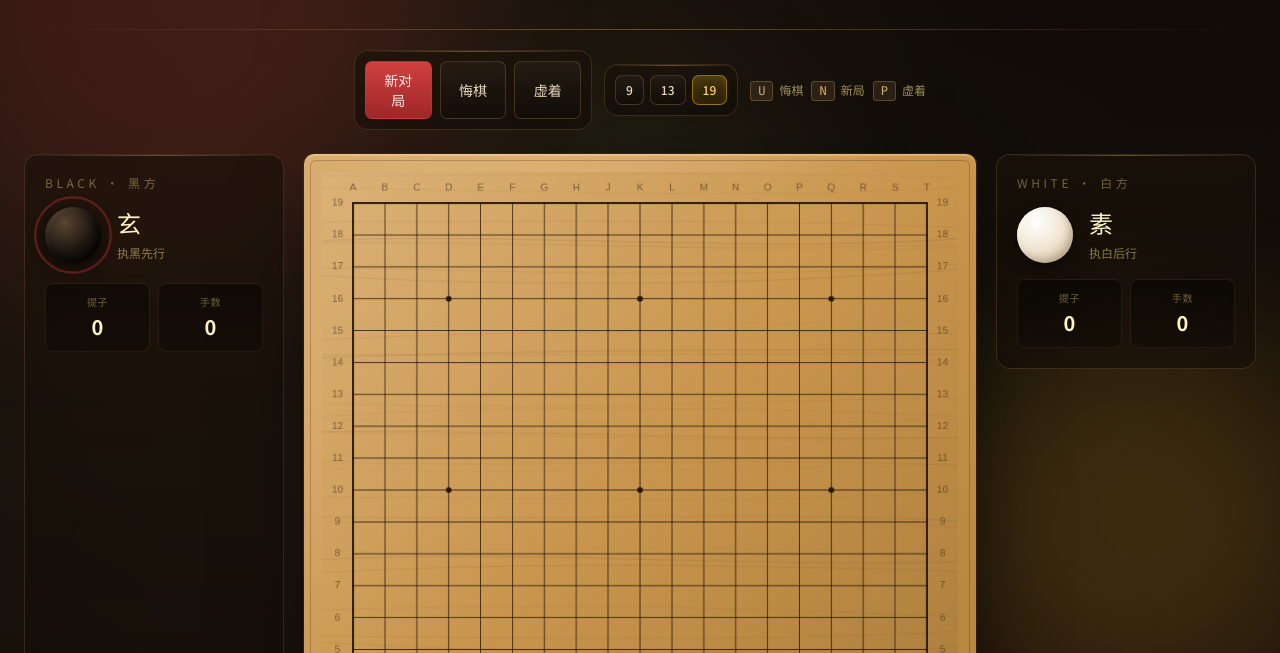
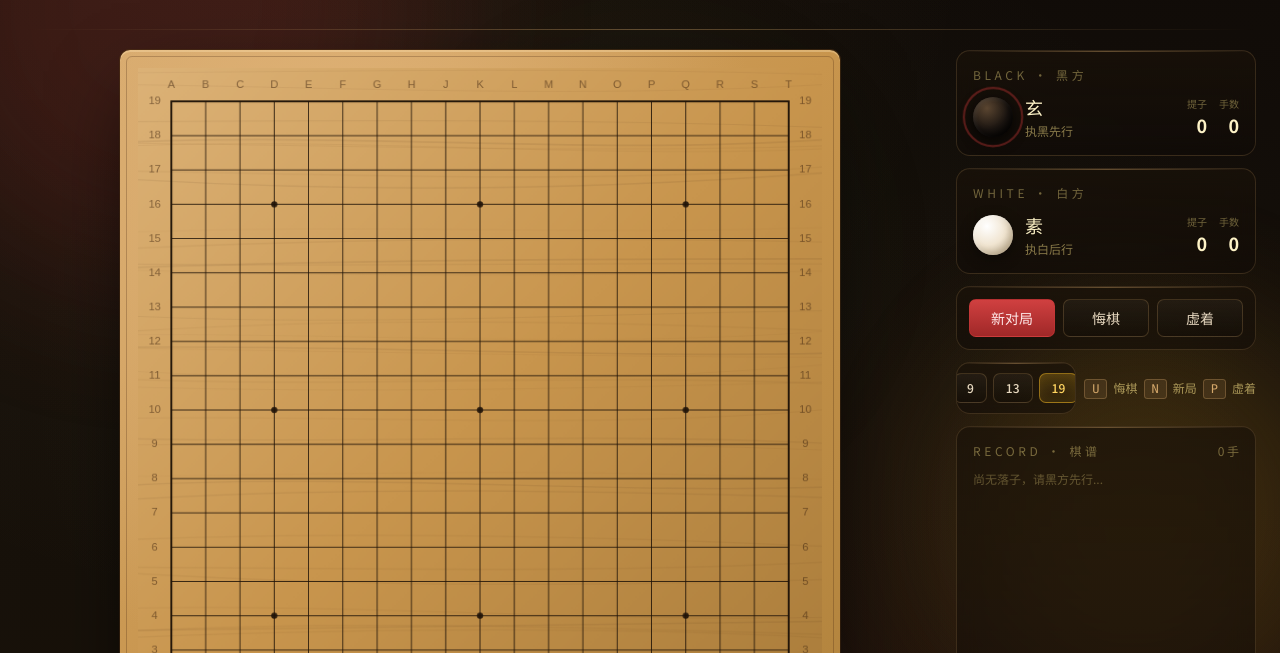
Before and after one commit to quanttide/qtgame-weiqi, a plain HTML site: page src/index.html in a window 1280 px wide. Shown: the part 147-800 px from the top of the page. Drawn offline with nearby package versions, Linux system fonts and the light colour scheme; a web font is replaced by a local one.

Commit message:
两栏布局：棋盘占左 1fr，信息+控制+棋谱集中在右 300px
- 移除工具条和左侧黑方独立面板
- 右栏自上而下：黑方 → 白方 → 控制 → 尺寸 → 棋谱
- 玩家信息改为横排紧凑布局，指示器缩至 40px
- 视觉焦点完全落在棋盘上，操作和信息汇集一侧

```diff
--- a/src/index.html
+++ b/src/index.html
@@ -481,106 +481,10 @@
 
             <div class="ornament-line mb-4 md:mb-5"></div>
 
-            <!-- 工具条：对局控制 + 棋盘尺寸 -->
-            <div class="flex items-center justify-center gap-3 mb-5 md:mb-6">
-                <div class="panel p-2.5 flex gap-2">
-                    <button
-                        class="btn btn-primary !py-2 !px-4 text-sm"
-                        id="newGameBtn"
-                    >
-                        新对局
-                    </button>
-                    <button class="btn !py-2 !px-4 text-sm" id="undoBtn">
-                        悔棋
-                    </button>
-                    <button class="btn !py-2 !px-4 text-sm" id="passBtn">
-                        虚着
-                    </button>
-                </div>
-                <div class="panel p-2.5 flex gap-1.5">
-                    <button
-                        class="btn size-btn !px-2.5 !py-1.5 text-xs"
-                        data-size="9"
-                    >
-                        9
-                    </button>
-                    <button
-                        class="btn size-btn !px-2.5 !py-1.5 text-xs"
-                        data-size="13"
-                    >
-                        13
-                    </button>
-                    <button
-                        class="btn size-btn !px-2.5 !py-1.5 text-xs active"
-                        data-size="19"
-                    >
-                        19
-                    </button>
-                </div>
-                <div
-                    class="hidden md:flex items-center gap-2 text-xs text-amber-200/60"
-                >
-                    <span><kbd>U</kbd>悔棋</span>
-                    <span><kbd>N</kbd>新局</span>
-                    <span><kbd>P</kbd>虚着</span>
-                </div>
-            </div>
-
-            <!-- 主体布局 -->
-            <div class="grid grid-cols-1 lg:grid-cols-[260px_1fr_260px] gap-5">
-                <!-- 左侧：黑方信息 -->
-                <aside class="panel p-5 flex flex-col gap-4 order-2 lg:order-1">
-                    <h3 class="text-xs tracking-[0.3em] text-amber-200/40">
-                        BLACK · 黑方
-                    </h3>
-                    <div class="flex items-center gap-4">
-                        <div
-                            id="blackIndicator"
-                            class="player-indicator black active"
-                        ></div>
-                        <div>
-                            <div class="text-2xl display-font text-amber-100">
-                                玄
-                            </div>
-                            <div class="text-xs text-amber-200/50 mt-1">
-                                执黑先行
-                            </div>
-                        </div>
-                    </div>
-                    <div class="grid grid-cols-2 gap-2 mt-1">
-                        <div class="stat-box">
-                            <div
-                                class="text-[10px] text-amber-200/40 tracking-wider"
-                            >
-                                提子
-                            </div>
-                            <div
-                                class="text-xl font-bold text-amber-100 mt-1"
-                                id="blackCaptured"
-                            >
-                                0
-                            </div>
-                        </div>
-                        <div class="stat-box">
-                            <div
-                                class="text-[10px] text-amber-200/40 tracking-wider"
-                            >
-                                手数
-                            </div>
-                            <div
-                                class="text-xl font-bold text-amber-100 mt-1"
-                                id="blackMoves"
-                            >
-                                0
-                            </div>
-                        </div>
-                    </div>
-                </aside>
-
-                <!-- 中央：棋盘 -->
-                <div
-                    class="flex flex-col gap-4 items-center order-1 lg:order-2"
-                >
+            <!-- 两栏：棋盘 | 信息+控制+棋谱 -->
+            <div class="grid grid-cols-1 lg:grid-cols-[1fr_300px] gap-5">
+                <!-- 左栏：棋盘 -->
+                <div class="flex flex-col gap-4 items-center order-1">
                     <div class="board-wrap">
                         <canvas id="board" width="720" height="720"></canvas>
                     </div>
@@ -598,52 +502,90 @@
                     </div>
                 </div>
 
-                <!-- 右侧：白方 -->
-                <aside class="flex flex-col gap-4 order-3">
-                    <div class="panel p-5">
-                        <h3
-                            class="text-xs tracking-[0.3em] text-amber-200/40 mb-4"
+                <!-- 右栏：信息 + 控制 + 棋谱 -->
+                <aside class="flex flex-col gap-3 order-2">
+                    <!-- 黑方 -->
+                    <div class="panel p-4">
+                        <h3 class="text-xs tracking-[0.3em] text-amber-200/40">
+                            BLACK · 黑方
+                        </h3>
+                        <div class="flex items-center gap-3 mt-3">
+                            <div
+                                id="blackIndicator"
+                                class="player-indicator black active !w-10 !h-10"
+                            ></div>
+                            <div class="flex-1">
+                                <div
+                                    class="text-lg display-font text-amber-100"
                                 >
+                                    玄
+                                </div>
+                                <div class="text-xs text-amber-200/50">
+                                    执黑先行
+                                </div>
+                            </div>
+                            <div class="text-right">
+                                <div class="text-[10px] text-amber-200/40">
+                                    提子
+                                </div>
+                                <div
+                                    class="text-lg font-bold text-amber-100"
+                                    id="blackCaptured"
+                                >
+                                    0
+                                </div>
+                            </div>
+                            <div class="text-right">
+                                <div class="text-[10px] text-amber-200/40">
+                                    手数
+                                </div>
+                                <div
+                                    class="text-lg font-bold text-amber-100"
+                                    id="blackMoves"
+                                >
+                                    0
+                                </div>
+                            </div>
+                        </div>
+                    </div>
+
+                    <!-- 白方 -->
+                    <div class="panel p-4">
+                        <h3 class="text-xs tracking-[0.3em] text-amber-200/40">
                             WHITE · 白方
                         </h3>
-                        <div class="flex items-center gap-4">
+                        <div class="flex items-center gap-3 mt-3">
                             <div
                                 id="whiteIndicator"
-                                class="player-indicator white"
+                                class="player-indicator white !w-10 !h-10"
                             ></div>
-                            <div>
+                            <div class="flex-1">
                                 <div
-                                    class="text-2xl display-font text-amber-100"
+                                    class="text-lg display-font text-amber-100"
                                 >
                                     素
                                 </div>
-                                <div class="text-xs text-amber-200/50 mt-1">
+                                <div class="text-xs text-amber-200/50">
                                     执白后行
                                 </div>
                             </div>
-                        </div>
-                        <div class="grid grid-cols-2 gap-2 mt-4">
-                            <div class="stat-box">
-                                <div
-                                    class="text-[10px] text-amber-200/40 tracking-wider"
-                                >
+                            <div class="text-right">
+                                <div class="text-[10px] text-amber-200/40">
                                     提子
                                 </div>
                                 <div
-                                    class="text-xl font-bold text-amber-100 mt-1"
+                                    class="text-lg font-bold text-amber-100"
                                     id="whiteCaptured"
                                 >
                                     0
                                 </div>
                             </div>
-                            <div class="stat-box">
-                                <div
-                                    class="text-[10px] text-amber-200/40 tracking-wider"
-                                >
+                            <div class="text-right">
+                                <div class="text-[10px] text-amber-200/40">
                                     手数
                                 </div>
                                 <div
-                                    class="text-xl font-bold text-amber-100 mt-1"
+                                    class="text-lg font-bold text-amber-100"
                                     id="whiteMoves"
                                 >
                                     0
@@ -651,28 +593,87 @@
                             </div>
                         </div>
                     </div>
-                </aside>
+
+                    <!-- 控制 -->
+                    <div class="panel p-3 flex gap-2">
+                        <button
+                            class="btn btn-primary !py-2 !px-3 text-sm flex-1"
+                            id="newGameBtn"
+                        >
+                            新对局
+                        </button>
+                        <button
+                            class="btn !py-2 !px-3 text-sm flex-1"
+                            id="undoBtn"
+                        >
+                            悔棋
+                        </button>
+                        <button
+                            class="btn !py-2 !px-3 text-sm flex-1"
+                            id="passBtn"
+                        >
+                            虚着
+                        </button>
+                    </div>
+
+                    <!-- 棋盘尺寸 + 快捷键 -->
+                    <div class="flex gap-2 items-center">
+                        <div
+                            class="panel p-2.5 flex gap-1.5 flex-1 justify-center"
+                        >
+                            <button
+                                class="btn size-btn !px-3 !py-1.5 text-xs"
+                                data-size="9"
+                            >
+                                9
+                            </button>
+                            <button
+                                class="btn size-btn !px-3 !py-1.5 text-xs"
+                                data-size="13"
+                            >
+                                13
+                            </button>
+                            <button
+                                class="btn size-btn !px-3 !py-1.5 text-xs active"
+                                data-size="19"
+                            >
+                                19
+                            </button>
+                        </div>
+                        <div
+                            class="hidden md:flex items-center gap-1.5 text-xs text-amber-200/60"
+                        >
+                            <span><kbd>U</kbd>悔棋</span>
+                            <span><kbd>N</kbd>新局</span>
+                            <span><kbd>P</kbd>虚着</span>
+                        </div>
                     </div>
 
                     <!-- 棋谱 -->
-            <section class="panel p-5 mt-6">
+                    <div class="panel p-4 flex-1 overflow-hidden">
                         <div class="flex items-center justify-between mb-3">
-                    <h3 class="text-xs tracking-[0.3em] text-amber-200/40">
+                            <h3
+                                class="text-xs tracking-[0.3em] text-amber-200/40"
+                            >
                                 RECORD · 棋谱
                             </h3>
-                    <span class="text-xs text-amber-200/40" id="recordCount"
+                            <span
+                                class="text-xs text-amber-200/40"
+                                id="recordCount"
                                 >0 手</span
                             >
                         </div>
                         <div
                             id="record"
-                    class="flex flex-wrap gap-1.5 max-h-32 overflow-y-auto text-sm"
+                            class="flex flex-wrap gap-1.5 max-h-40 overflow-y-auto text-sm"
                         >
                             <span class="text-amber-200/30 text-xs"
                                 >尚无落子，请黑方先行...</span
                             >
                         </div>
-            </section>
+                    </div>
+                </aside>
+            </div>
 
             <footer
                 class="mt-8 text-center text-xs text-amber-200/30 tracking-wider"
```
Also changed, not shown: docs/dev/design.md (+13 -33 lines). Lines whose indentation alone changed are shown as unchanged.
